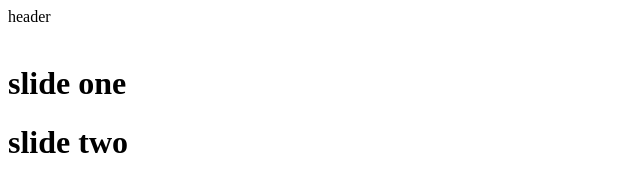
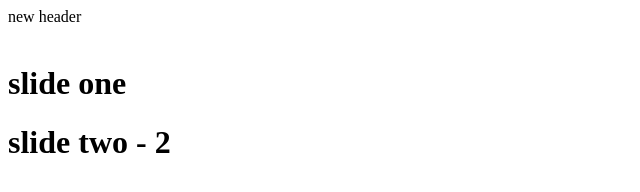
Before and after one commit to RRN-Github/git-01, a plain HTML site: page index.html in a window 1280 px wide. Shown: the full height of the page, 0-640 px from the left. Drawn offline with Linux system fonts and the light colour scheme.

Commit message:
some changes in master

```diff
--- a/index.html
+++ b/index.html
@@ -6,13 +6,13 @@
     <title>Document</title>
   </head>
   <body>
-    <header>header</header>
+    <header>new header</header>
     <div class="banner">
       <img src="banner.js" alt="" />
     </div>
     <div class="slider">
       <h1>slide one</h1>
-      <h1>slide two</h1>
+      <h1>slide two - 2</h1>
       <script src="script.js"></script>
     </div>
   </body>
```
